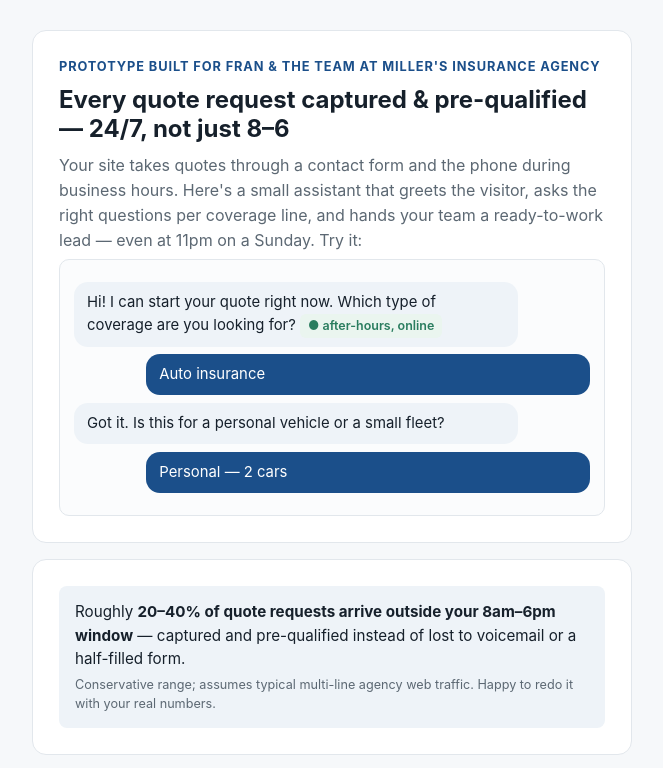
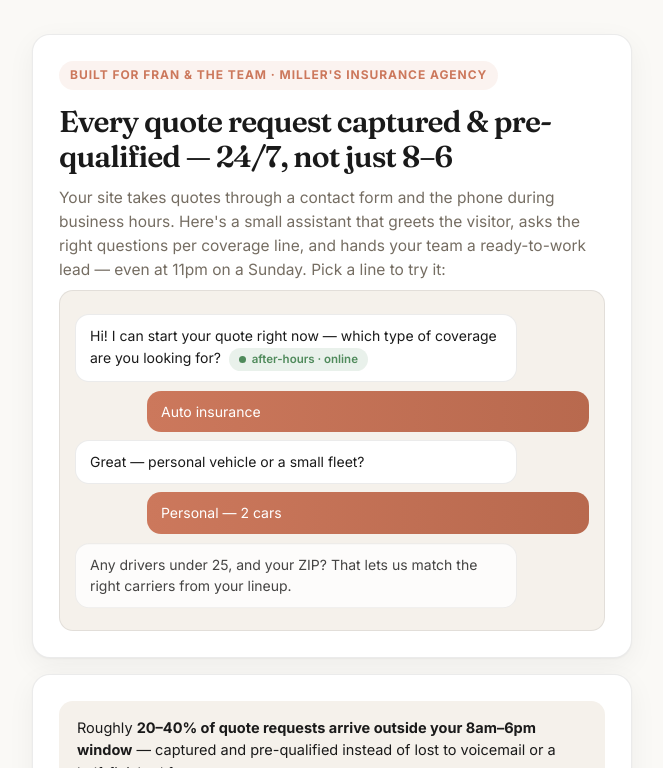
Before and after one commit to amondgock/demos, a plain HTML site: page apollo-miainc-bf679b/index.html in a window 1280 px wide. Both pictures are taken after a click on the element "Auto". Shown: the top 768 px of the page, without its empty margins (308-971 px from the left). Drawn offline with Linux system fonts and the light colour scheme.

Commit message:
publish apollo-miainc-bf679b

```diff
--- a/apollo-miainc-bf679b/index.html
+++ b/apollo-miainc-bf679b/index.html
@@ -4,53 +4,83 @@
 <meta charset="utf-8">
 <meta name="viewport" content="width=device-width, initial-scale=1">
 <meta name="robots" content="noindex, nofollow">
-<title>24/7 Quote Intake Assistant — built for Miller's Insurance Agency</title>
+<title>24/7 Quote-Intake Assistant — built for Miller's Insurance Agency</title>
+<link rel="preconnect" href="https://fonts.googleapis.com">
+<link rel="preconnect" href="https://fonts.gstatic.com" crossorigin>
+<link href="https://fonts.googleapis.com/css2?family=Fraunces:opsz,wght@9..144,400;9..144,500;9..144,600;9..144,700&family=Inter:wght@400;500;600;700&display=swap" rel="stylesheet">
 <style>
-  :root { --ink:#16202b; --soft:#5c6873; --line:#e2e7ec; --accent:#1b4f8a;
-          --accent2:#2a7d5f; --bg:#f6f8fa; }
-  * { box-sizing:border-box; margin:0; }
-  body { font:16px/1.55 -apple-system,"Segoe UI",Roboto,sans-serif; color:var(--ink);
-         background:var(--bg); padding:30px 16px; }
-  main { max-width:600px; margin:0 auto; }
-  .card { background:#fff; border:1px solid var(--line); border-radius:14px;
-          padding:26px; margin-bottom:16px; }
-  .kicker { color:var(--accent); font-weight:700; font-size:.8rem;
-            text-transform:uppercase; letter-spacing:.07em; margin-bottom:8px; }
-  h1 { font-size:1.5rem; line-height:1.22; margin-bottom:10px; }
-  p.sub { color:var(--soft); }
-  blockquote { border-left:3px solid var(--line); padding:6px 14px; color:var(--soft);
-               font-style:italic; margin:14px 0; }
-  .pills { display:flex; gap:8px; flex-wrap:wrap; margin:14px 0 4px; }
-  .pill { border:1px solid var(--accent); color:var(--accent); background:#fff;
-          border-radius:20px; padding:8px 16px; font-size:.92rem; cursor:pointer;
-          transition:all .15s; }
-  .pill:hover { background:var(--accent); color:#fff; }
-  .chat { border:1px solid var(--line); border-radius:10px; padding:14px;
-          min-height:120px; margin-top:6px; background:#fbfcfd; }
-  .bubble { max-width:86%; padding:9px 13px; border-radius:14px; margin:8px 0;
-            font-size:.93rem; opacity:0; transform:translateY(6px);
-            animation:in .4s forwards; }
-  @keyframes in { to { opacity:1; transform:none; } }
-  .bot { background:#eef3f8; margin-right:auto; }
-  .you { background:var(--accent); color:#fff; margin-left:auto; }
-  .clock { display:inline-block; background:#eaf5ef; color:var(--accent2);
-           border-radius:6px; padding:2px 8px; font-size:.78rem; font-weight:600; }
-  .impact { background:#eef3f8; border-radius:8px; padding:14px 16px; font-size:.95rem; }
-  .impact small { color:var(--soft); display:block; margin-top:4px; }
-  .cta-alt { font-weight:600; }
-  footer { color:var(--soft); font-size:.82rem; text-align:center; padding:8px 4px 28px; }
-  a { color:var(--accent); }
+  :root{
+    --bg:#FAF9F6; --surface:#FFFFFF; --surface-2:#F5F1EB; --surface-3:#EFE8DD;
+    --accent:#CC785C; --accent-deep:#B8694E; --accent-wash:rgba(204,120,92,0.09);
+    --accent-soft:rgba(204,120,92,0.16);
+    --text:#1A1A1A; --text-soft:#756D62; --text-muted:#6B6357;
+    --border:rgba(0,0,0,0.08); --border-strong:rgba(0,0,0,0.14);
+    --success:#4F8A5B; --success-bg:rgba(79,138,91,0.12);
+    --panel-shadow:0 1px 2px rgba(0,0,0,0.04), 0 8px 28px rgba(0,0,0,0.05);
+    --serif:'Fraunces','Tiempos Headline',Georgia,serif;
+    --sans:'Inter',-apple-system,BlinkMacSystemFont,"Segoe UI",sans-serif;
+  }
+  *{box-sizing:border-box;margin:0}
+  body{font-family:var(--sans);background:var(--bg);color:var(--text);
+       padding:34px 16px;line-height:1.55;-webkit-font-smoothing:antialiased}
+  main{max-width:600px;margin:0 auto}
+  .card{background:var(--surface);border:1px solid var(--border);
+        border-radius:18px;padding:26px 26px;margin-bottom:16px;
+        box-shadow:var(--panel-shadow)}
+  .kicker{display:inline-block;font-size:12px;font-weight:700;
+          letter-spacing:.08em;text-transform:uppercase;color:var(--accent);
+          background:var(--accent-wash);padding:5px 11px;border-radius:100px;
+          margin-bottom:14px}
+  h1{font-family:var(--serif);font-weight:600;font-size:30px;line-height:1.18;
+     letter-spacing:-0.03em;margin-bottom:12px}
+  p.sub{color:var(--text-soft);font-size:15.5px}
+  .pills{display:flex;gap:9px;flex-wrap:wrap;margin:18px 0 4px}
+  .pill{font-family:var(--sans);font-size:13.5px;font-weight:600;
+        border:1px solid var(--accent);color:var(--accent);background:var(--surface);
+        border-radius:100px;padding:9px 18px;cursor:pointer;transition:all .15s}
+  .pill:hover{background:var(--accent);color:#fff}
+  .chat{border:1px solid var(--border);border-radius:14px;padding:15px;
+        margin-top:8px;background:var(--surface-2);min-height:96px}
+  .bubble{max-width:86%;padding:10px 14px;border-radius:14px;margin:8px 0;
+          font-size:14px;opacity:0;transform:translateY(6px);animation:in .4s forwards}
+  @keyframes in{to{opacity:1;transform:none}}
+  .bot{background:var(--surface);border:1px solid var(--border);margin-right:auto}
+  .you{background:linear-gradient(90deg,var(--accent),var(--accent-deep));
+       color:#fff;margin-left:auto}
+  .badge{display:inline-flex;align-items:center;gap:6px;font-size:11.5px;
+         font-weight:600;color:var(--success);background:var(--success-bg);
+         border-radius:100px;padding:3px 10px}
+  .dot{width:7px;height:7px;border-radius:50%;background:var(--success);
+       display:inline-block;animation:pulse 1.6s infinite}
+  @keyframes pulse{0%,100%{opacity:1}50%{opacity:.35}}
+  .lead{border:1px dashed var(--accent);border-radius:14px;padding:16px 18px;
+        margin-top:14px;background:var(--accent-wash);display:none}
+  .lead h3{font-family:var(--serif);font-size:17px;font-weight:600;margin-bottom:10px}
+  .row{display:flex;justify-content:space-between;gap:12px;font-size:13.5px;
+       padding:6px 0;border-bottom:1px solid var(--border)}
+  .row:last-child{border-bottom:0}
+  .row span:first-child{color:var(--text-muted)}
+  .row span:last-child{font-weight:600;text-align:right}
+  .impact{background:var(--surface-2);border-radius:14px;padding:16px 18px;font-size:14.5px}
+  .impact small{color:var(--text-soft);display:block;margin-top:5px}
+  .site-btn{display:inline-block;font-weight:600;font-size:15px;color:#fff;
+            text-decoration:none;background:linear-gradient(90deg,var(--accent),var(--accent-deep));
+            padding:13px 24px;border-radius:100px;box-shadow:var(--accent-soft) 0 6px 22px}
+  .reply{font-weight:600;margin-bottom:14px}
+  footer{color:var(--text-muted);font-size:12.5px;text-align:center;
+         padding:14px 6px 30px}
+  footer b{color:var(--text-soft)}
 </style>
 </head>
 <body>
 <main>
   <div class="card">
-    <div class="kicker">Prototype built for Fran &amp; the team at Miller's Insurance Agency</div>
+    <span class="kicker">Built for Fran &amp; the team · Miller's Insurance Agency</span>
     <h1>Every quote request captured &amp; pre-qualified — 24/7, not just 8–6</h1>
     <p class="sub">Your site takes quotes through a contact form and the phone
     during business hours. Here's a small assistant that greets the visitor,
     asks the right questions per coverage line, and hands your team a
-    ready-to-work lead — even at 11pm on a Sunday. Try it:</p>
+    ready-to-work lead — even at 11pm on a Sunday. Pick a line to try it:</p>
     <div class="pills" id="pills">
       <span class="pill" data-line="Auto">Auto</span>
       <span class="pill" data-line="Homeowners">Homeowners</span>
@@ -58,63 +88,78 @@
       <span class="pill" data-line="Life">Life</span>
     </div>
     <div class="chat" id="chat">
-      <div class="bubble bot">Hi! I can start your quote right now. Which type of
-      coverage are you looking for? <span class="clock">● after-hours, online</span></div>
+      <div class="bubble bot">Hi! I can start your quote right now — which type
+      of coverage are you looking for? &nbsp;<span class="badge"><span class="dot"></span><span id="clock">after-hours · online</span></span></div>
+    </div>
+    <div class="lead" id="lead">
+      <h3>✓ Lead captured &amp; routed to your team</h3>
+      <div id="leadrows"></div>
     </div>
   </div>
 
   <div class="card">
-    <div class="impact">Roughly <b>20–40% of quote requests arrive outside
-    your 8am–6pm window</b> — captured and pre-qualified instead of lost to
-    voicemail or a half-filled form.
-    <small>Conservative range; assumes typical multi-line agency web traffic.
-    Happy to redo it with your real numbers.</small></div>
+    <div class="impact">Roughly <b>20–40% of quote requests arrive outside your
+    8am–6pm window</b> — captured and pre-qualified instead of lost to voicemail
+    or a half-finished form.
+    <small>Conservative range; assumes typical multi-line agency web traffic —
+    happy to redo it with your real numbers.</small></div>
   </div>
 
-  <div class="card">
-    <p class="cta-alt">Want this wired into your real quote flow and carriers?
-    Just reply to my email and I'll build you a working version — no call needed.</p>
+  <div class="card" style="text-align:center">
+    <p class="reply">Want this wired into your real quote flow and carriers?
+    Reply to my email and I'll build you a working version — no call needed.</p>
+    <a class="site-btn" href="https://aviaisolutions.com" target="_blank" rel="noopener">Visit aviaisolutions.com →</a>
   </div>
 
   <footer>Prototype built by <b>Avi AI Solutions</b> for Fran Shaw at Miller's
-  Insurance Agency. A sample only — not connected to your systems or any real
-  customer data. This page is private; only you have the link.</footer>
+  Insurance Agency · <a href="https://aviaisolutions.com" style="color:var(--accent)">aviaisolutions.com</a><br>
+  A sample only — not connected to your systems or any real customer data.
+  This page is private; only you have the link.</footer>
 </main>
 <script>
-var flows = {
-  Auto: [["you","Auto insurance"],
-    ["bot","Got it. Is this for a personal vehicle or a small fleet?"],
-    ["you","Personal — 2 cars"],
-    ["bot","Thanks. Any drivers under 25, and roughly what ZIP? That lets us match the right carriers from your lineup."],
-    ["you","No, and 19380"],
-    ["bot","Perfect — I've logged a 2-vehicle personal auto quote for West Chester and flagged it for a licensed agent to finalize first thing. Want a callback time?"]],
-  Homeowners: [["you","Homeowners"],
-    ["bot","Happy to help. Is it a single-family home, and do you currently have a policy you're shopping?"],
-    ["you","Single-family, shopping to lower my rate"],
-    ["bot","Noted — rate-shop on a single-family home. I've captured it and tagged it 'competitive review' so your team can pull the best carrier option before they call."]],
-  Business: [["you","Business insurance"],
-    ["bot","Great — what kind of business, and which do you need: general liability, commercial property, or workers' comp?"],
-    ["you","A 12-person contractor, GL + workers' comp"],
-    ["bot","Logged: GL + workers' comp for a 12-person contractor. That's a multi-line commercial quote — I've routed it straight to your commercial team with the headcount noted."]],
-  Life: [["you","Life insurance"],
-    ["bot","Of course. Term or whole life, and is this for income protection or final expenses?"],
-    ["you","Term, income protection"],
-    ["bot","Captured a term-life income-protection request. I've gathered the basics so your agent can come prepared instead of starting from scratch."]]
+var flows={
+ Auto:{steps:[["you","Auto insurance"],
+   ["bot","Great — personal vehicle or a small fleet?"],
+   ["you","Personal — 2 cars"],
+   ["bot","Any drivers under 25, and your ZIP? That lets us match the right carriers from your lineup."],
+   ["you","No, 19380"],
+   ["bot","Perfect — logged and flagged for a licensed agent to finalize first thing. Want a callback time?"]],
+   lead:[["Coverage","Personal Auto — 2 vehicles"],["Key details","No drivers <25 · ZIP 19380 (West Chester)"],["Routed to","Personal lines agent"],["Status","Ready for licensed agent"]]},
+ Homeowners:{steps:[["you","Homeowners"],
+   ["bot","Single-family home? And are you shopping an existing policy?"],
+   ["you","Single-family, shopping to lower my rate"],
+   ["bot","Noted — single-family, rate review. Tagged 'competitive review' so your team can pull the best carrier before they call."]],
+   lead:[["Coverage","Homeowners — single-family"],["Key details","Rate-shop · has current policy"],["Routed to","Personal lines — competitive review"],["Status","Ready for licensed agent"]]},
+ Business:{steps:[["you","Business insurance"],
+   ["bot","What kind of business, and do you need general liability, commercial property, or workers' comp?"],
+   ["you","12-person contractor — GL + workers' comp"],
+   ["bot","Logged a multi-line commercial quote and routed it straight to your commercial team with the headcount noted."]],
+   lead:[["Coverage","Commercial — GL + Workers' Comp"],["Key details","Contractor · 12 employees"],["Routed to","Commercial lines team"],["Status","Ready for licensed agent"]]},
+ Life:{steps:[["you","Life insurance"],
+   ["bot","Term or whole life — and is this for income protection or final expenses?"],
+   ["you","Term, income protection"],
+   ["bot","Captured a term-life income-protection request with the basics, so your agent can come prepared instead of starting cold."]],
+   lead:[["Coverage","Term Life — income protection"],["Key details","Term preference · protection goal noted"],["Routed to","Life & supplemental specialist"],["Status","Ready for licensed agent"]]}
 };
-var chat = document.getElementById("chat");
-function add(role, text){
-  var b = document.createElement("div");
-  b.className = "bubble " + role; b.textContent = text; chat.appendChild(b);
-  chat.scrollTop = chat.scrollHeight;
+var chat=document.getElementById("chat");
+function add(role,text){var b=document.createElement("div");b.className="bubble "+role;b.textContent=text;chat.appendChild(b);chat.scrollTop=chat.scrollHeight;}
+function showLead(line){
+  var rows=flows[line].lead.slice();
+  var t=new Date().toLocaleString('en-US',{weekday:'short',hour:'numeric',minute:'2-digit'});
+  rows.push(["Captured", t+" · after-hours, automatically"]);
+  var html="";rows.forEach(function(r){
+    var v=r[0]==="Status"?'<span style="color:var(--success)">'+r[1]+'</span>':r[1];
+    html+='<div class="row"><span>'+r[0]+'</span><span>'+v+'</span></div>';});
+  document.getElementById("leadrows").innerHTML=html;
+  document.getElementById("lead").style.display="block";
 }
-document.querySelectorAll(".pill").forEach(function(pill){
-  pill.addEventListener("click", function(){
-    document.getElementById("pills").style.display = "none";
-    var steps = flows[pill.dataset.line], i = 0;
+document.querySelectorAll(".pill").forEach(function(p){
+  p.addEventListener("click",function(){
+    document.getElementById("pills").style.display="none";
+    var s=flows[p.dataset.line].steps,i=0;
     (function next(){
-      if (i >= steps.length) return;
-      add(steps[i][0], steps[i][1]); i++;
-      setTimeout(next, 950);
+      if(i>=s.length){showLead(p.dataset.line);return;}
+      add(s[i][0],s[i][1]);i++;setTimeout(next,900);
     })();
   });
 });
```
